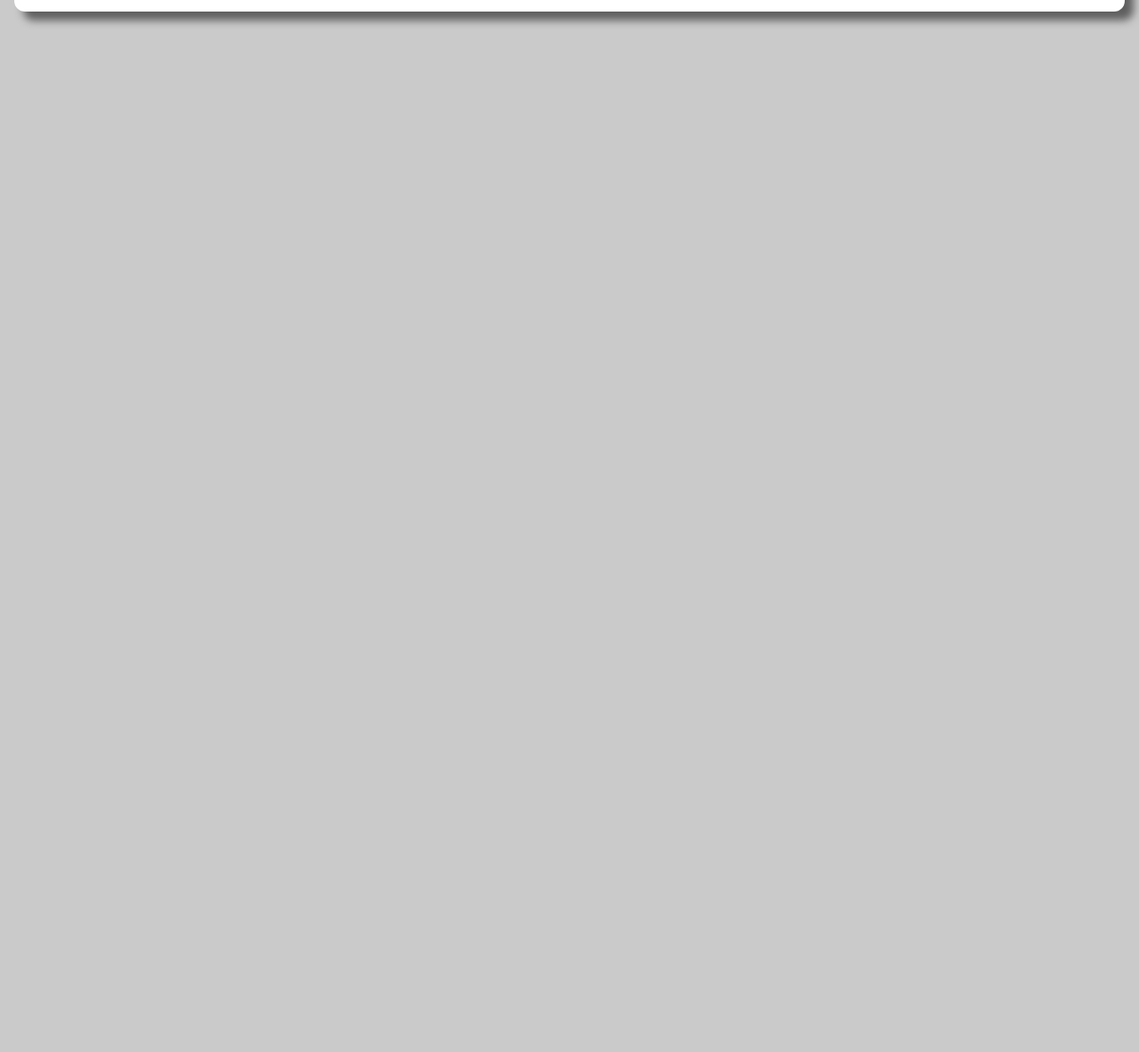
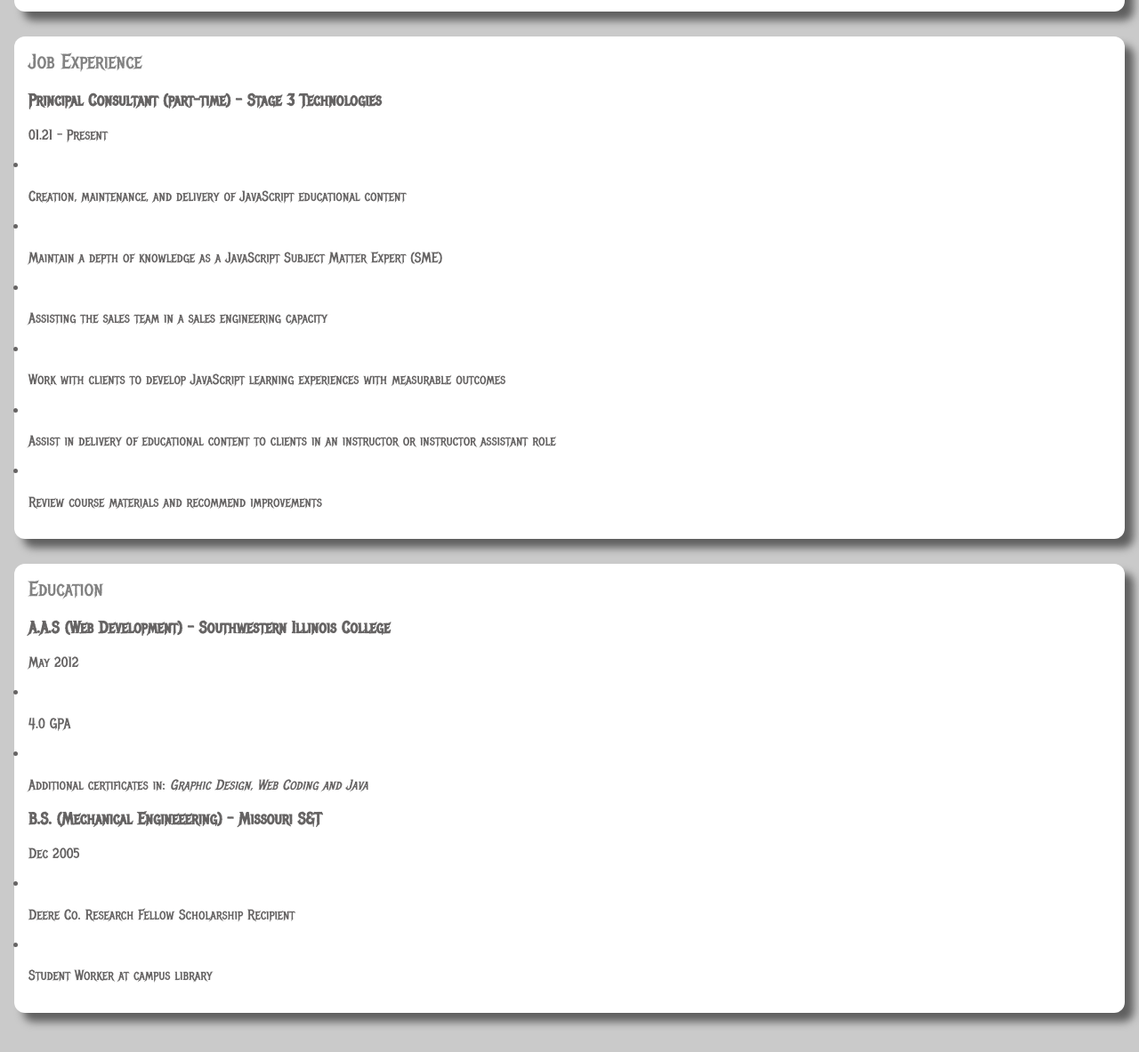
Before and after one commit to danielkarpen/portfolio, a website: page index.html in a window 1280 px wide. Shown: the part 1507-2690 px from the top of the page at 89% size. Before the commit the page ends 1564 px from the top, so only its background shows below. Drawn offline with nearby package versions, Linux system fonts and the light colour scheme.

Commit message:
add content for job experience and education

```diff
--- a/index.html
+++ b/index.html
@@ -105,6 +105,117 @@
           <figcaption>Coming Soon!</figcaption>
         </figure>
       </section>
+      <section class="rounded card vertical-rhythm">
+        <h2>Job Experience</h2>
+        <section>
+          <h3>
+            <strong>Principal Consultant (part-time)</strong> - Stage 3
+            Technologies
+          </h3>
+          <p>01.21 - Present</p>
+          <ul class="flex flex--column">
+            <li class="flex">
+              <!-- Need to keep some content here to have some width/height -->
+              <p>&nbsp;</p>
+
+              <p>
+                Creation, maintenance, and delivery of JavaScript
+                educational content
+              </p>
+            </li>
+
+            <li class="flex">
+              <p>&nbsp;</p>
+
+              <p>
+                Maintain a depth of knowledge as a JavaScript Subject Matter
+                Expert (SME)
+              </p>
+            </li>
+
+            <li class="flex">
+              <p>&nbsp;</p>
+
+              <p>
+                Assisting the sales team in a sales engineering capacity
+              </p>
+            </li>
+
+            <li class="flex">
+              <p>&nbsp;</p>
+
+              <p>
+                Work with clients to develop JavaScript learning experiences
+                with measurable outcomes
+              </p>
+            </li>
+
+            <li class="flex">
+              <p>&nbsp;</p>
+
+              <p>
+                Assist in delivery of educational content to clients in an
+                instructor or instructor assistant role
+              </p>
+            </li>
+
+            <li class="flex">
+              <p>&nbsp;</p>
+
+              <p>Review course materials and recommend improvements</p>
+            </li>
+          </ul>
+        </section>
+      </section>
+        <section class="rounded card vertical-rhythm">
+          <h2>Education</h2>
+          <section>
+            <h3>
+              <strong>A.A.S (Web Development)</strong> - Southwestern Illinois
+              College
+            </h3>
+            <p>May 2012</p>
+            <ul class="flex flex--column">
+              <li class="flex">
+                <!-- Need to keep some content here to have some width/height -->
+                <p>&nbsp;</p>
+
+                <p>4.0 GPA</p>
+              </li>
+
+              <li class="flex">
+                <p>&nbsp;</p>
+
+                <p>
+                  Additional certificates in:
+                  <em>Graphic Design, Web Coding and Java</em>
+                </p>
+              </li>
+            </ul>
+          </section>
+
+          <section>
+            <h3>
+              <strong>B.S. (Mechanical Engineeering)</strong> - Missouri S&T
+            </h3>
+            <p>Dec 2005</p>
+            <ul class="flex flex--column">
+              <li class="flex">
+                <!-- Need to keep some content here to have some width/height -->
+                <p>&nbsp;</p>
+
+                <p>Deere Co. Research Fellow Scholarship Recipient</p>
+              </li>
+
+              <li class="flex">
+                <p>&nbsp;</p>
+
+                <p>Student Worker at campus library</p>
+              </li>
+            </ul>
+
+        </section>
+
     </main>
 
     <script src="./scripts.js" type="module"></script>
```
